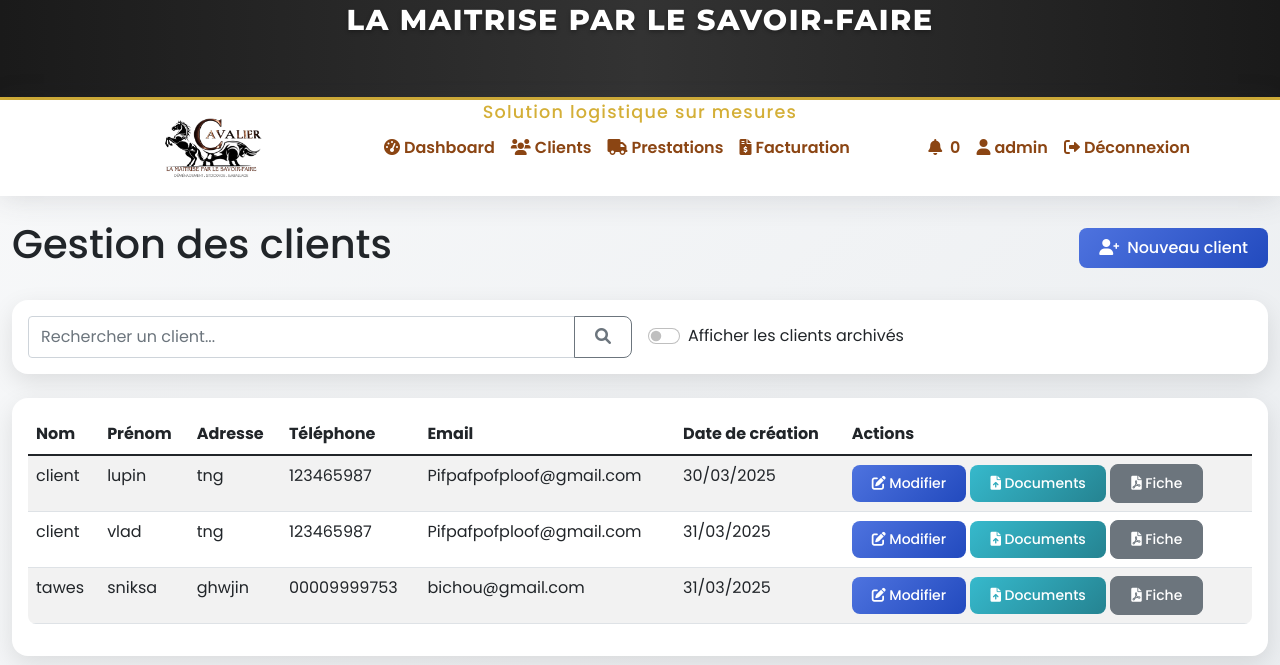
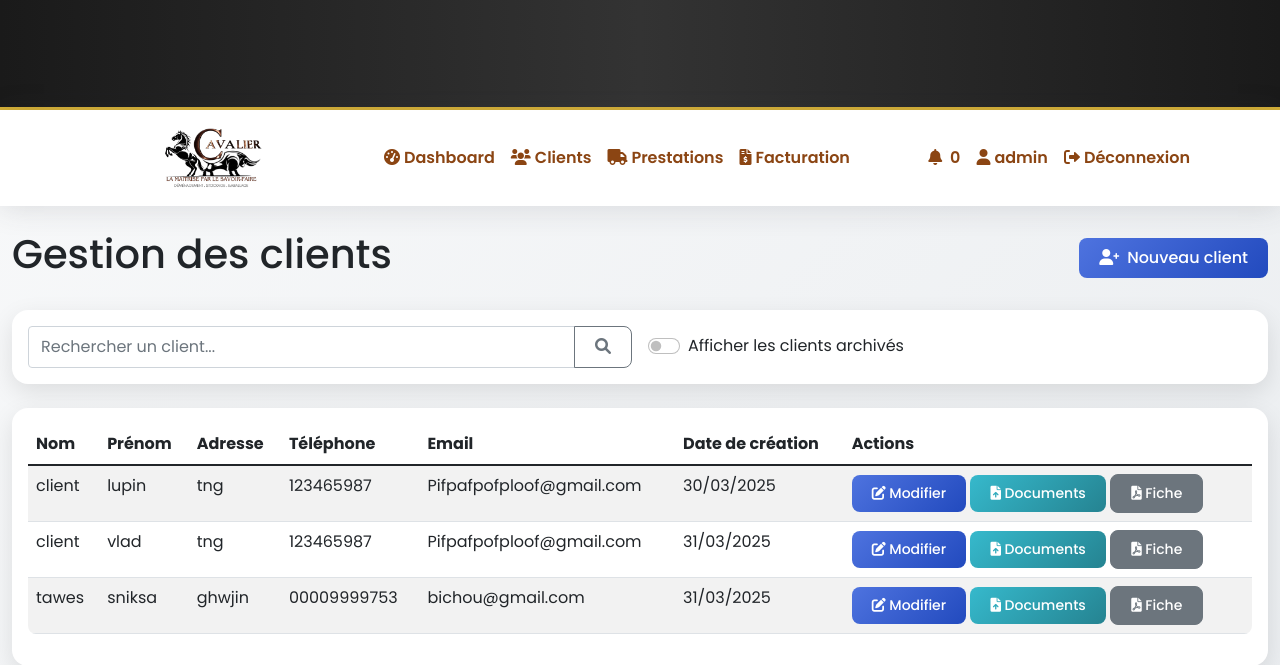
Before and after one commit to solver492/cavaliver-app, a Flask app: page /clients in a window 1280 px wide. Shown: the top 665 px of the page. Run offline with Flask 2, Linux system fonts and the light colour scheme; a user stored in the database is signed in; data comes from the database, SQL or seed files in the repository.

Commit message:
Fix: Optimisation de l'affichage des textes rotatifs dans l'en-tête

```diff
--- a/templates/base.html
+++ b/templates/base.html
@@ -216,7 +216,7 @@
             position: relative;
             background: linear-gradient(to right, #1a1a1a, #333333, #1a1a1a);
             padding: 0;
-            height: 100px;
+            height: 110px;
             overflow: visible;
             color: #ffffff;
             border-bottom: 3px solid var(--honey-gold);
@@ -239,9 +239,10 @@
             flex-direction: column;
             justify-content: center;
             align-items: center;
-            height: 100px;
+            height: 110px;
             width: 100%;
             max-width: 1200px;
+            padding: 0 15px;
         }
 
         /* Texte principal dans le header */
@@ -254,7 +255,10 @@
             letter-spacing: 1.5px;
             text-align: center;
             margin: 0;
-            line-height: 1.1;
+            line-height: 1.2;
+            height: 2.2rem;
+            overflow: hidden;
+            position: relative;
         }
 
         /* Sous-titre */
@@ -264,43 +268,64 @@
             color: var(--honey-gold);
             letter-spacing: 1.2px;
             text-align: center;
-            margin: 5px 0 0 0;
+            margin: 10px 0 0 0;
+            height: 1.3rem;
+            overflow: hidden;
+            position: relative;
         }
 
         /* Animation de fondu pour le texte */
         @keyframes fadeInOut {
-            0%, 100% { opacity: 0; transform: translateY(10px); }
-            3%, 30% { opacity: 1; transform: translateY(0); }
-            33%, 100% { opacity: 0; transform: translateY(-10px); }
+            0% { opacity: 0; transform: translateY(10px); }
+            3% { opacity: 1; transform: translateY(0); }
+            30% { opacity: 1; transform: translateY(0); }
+            33% { opacity: 0; transform: translateY(-10px); }
+            100% { opacity: 0; transform: translateY(-10px); }
         }
 
         .animated-text {
-            display: block;
-            animation: fadeInOut 12s ease-in-out infinite;
+            position: absolute;
+            left: 0;
+            right: 0;
+            top: 0;
+            animation: fadeInOut 15s ease-in-out infinite;
+        }
+
+        .animated-text:nth-child(1) {
+            animation-delay: 0s;
         }
 
         .animated-text:nth-child(2) {
-            animation-delay: 4s;
+            animation-delay: 5s;
         }
 
         .animated-text:nth-child(3) {
-            animation-delay: 8s;
+            animation-delay: 10s;
         }
 
         /* Animation de fondu pour le sous-titre */
         @keyframes fadeSubtitle {
-            0%, 100% { opacity: 0; }
-            3%, 47% { opacity: 1; }
-            50%, 100% { opacity: 0; }
+            0% { opacity: 0; }
+            3% { opacity: 1; }
+            47% { opacity: 1; }
+            50% { opacity: 0; }
+            100% { opacity: 0; }
         }
 
         .animated-subtitle {
-            display: block;
-            animation: fadeSubtitle 12s ease-in-out infinite;
+            position: absolute;
+            left: 0;
+            right: 0;
+            top: 0;
+            animation: fadeSubtitle 10s ease-in-out infinite;
+        }
+
+        .animated-subtitle:nth-child(1) {
+            animation-delay: 0s;
         }
 
         .animated-subtitle:nth-child(2) {
-            animation-delay: 6s;
+            animation-delay: 5s;
         }
 
         /* Styles pour les alertes */
@@ -326,12 +351,12 @@
             <div class="header-content">
                 <h1 class="header-title">
                     <span class="animated-text">UNE DEUXIÈME VIE À NOS VALEURS</span>
-                    <span class="animated-text" style="opacity: 0;">LA MAITRISE PAR LE SAVOIR-FAIRE</span>
-                    <span class="animated-text" style="opacity: 0;">AU SERVICE DE NOS CONQUERANTS</span>
+                    <span class="animated-text">LA MAITRISE PAR LE SAVOIR-FAIRE</span>
+                    <span class="animated-text">AU SERVICE DE NOS CONQUERANTS</span>
                 </h1>
                 <p class="header-subtitle">
                     <span class="animated-subtitle">Déménagement • Transport • Stockage</span>
-                    <span class="animated-subtitle" style="opacity: 0;">Solution logistique sur mesures</span>
+                    <span class="animated-subtitle">Solution logistique sur mesures</span>
                 </p>
             </div>
         </div>
```
